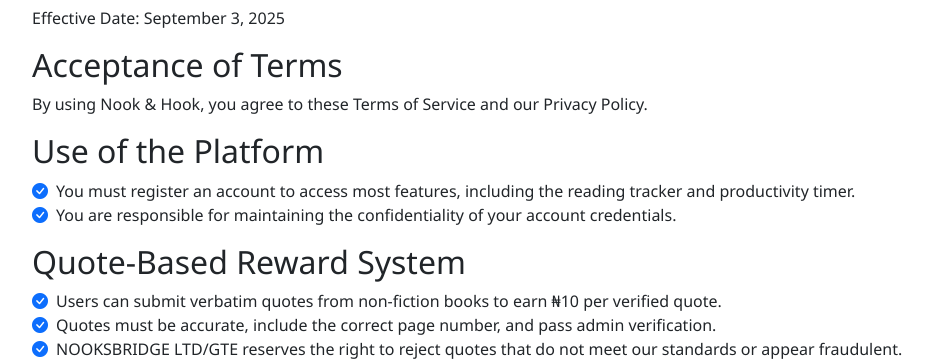
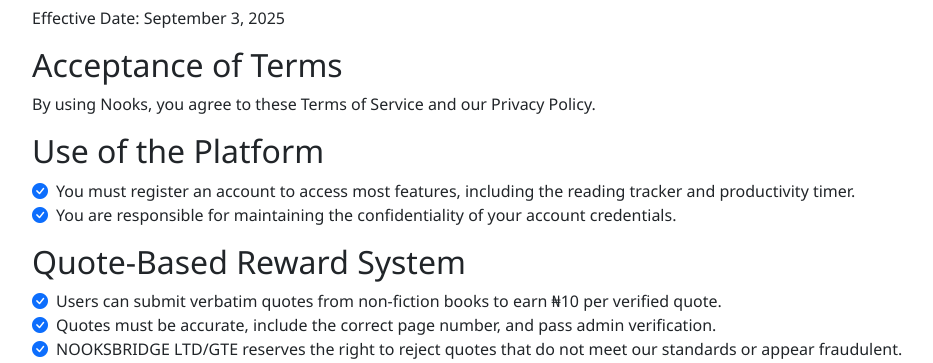
Before and after one commit to nooksandhook-ux/NOOKSBRIDGE, a Flask app: page /general/terms in a window 1280 px wide. Shown: the part 178-541 px from the top of the page, without its empty margins (62-995 px from the left). Run offline with Flask 3, Linux system fonts and the light colour scheme; some libraries are stand-ins or nearby versions.

Commit message:
Update terms.html

```diff
--- a/nooks/templates/general/terms.html
+++ b/nooks/templates/general/terms.html
@@ -8,7 +8,7 @@
         <p>Effective Date: September 3, 2025</p>
 
         <h2>Acceptance of Terms</h2>
-        <p>By using Nook & Hook, you agree to these Terms of Service and our Privacy Policy.</p>
+        <p>By using Nooks, you agree to these Terms of Service and our Privacy Policy.</p>
 
         <h2>Use of the Platform</h2>
         <ul class="list-unstyled">
```
